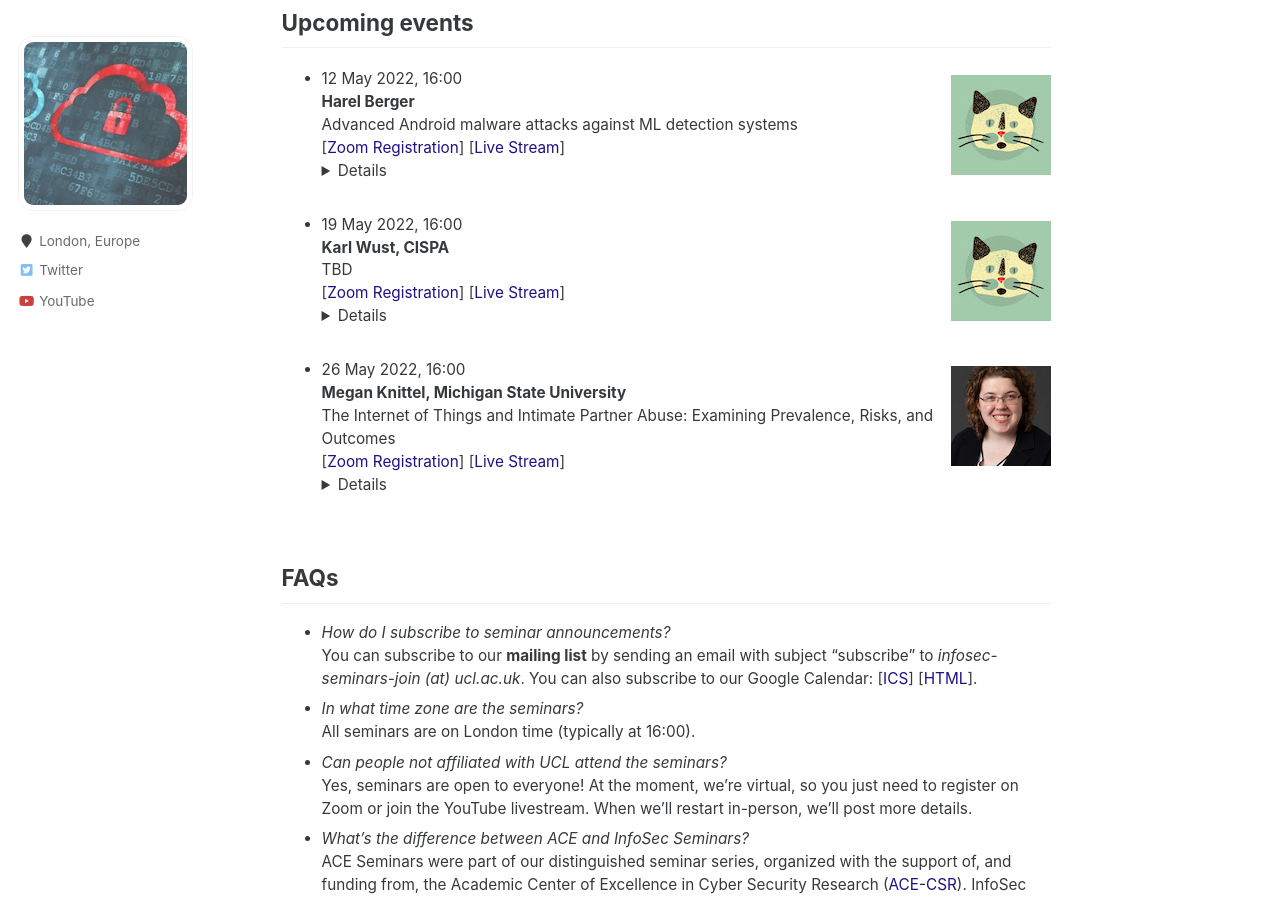
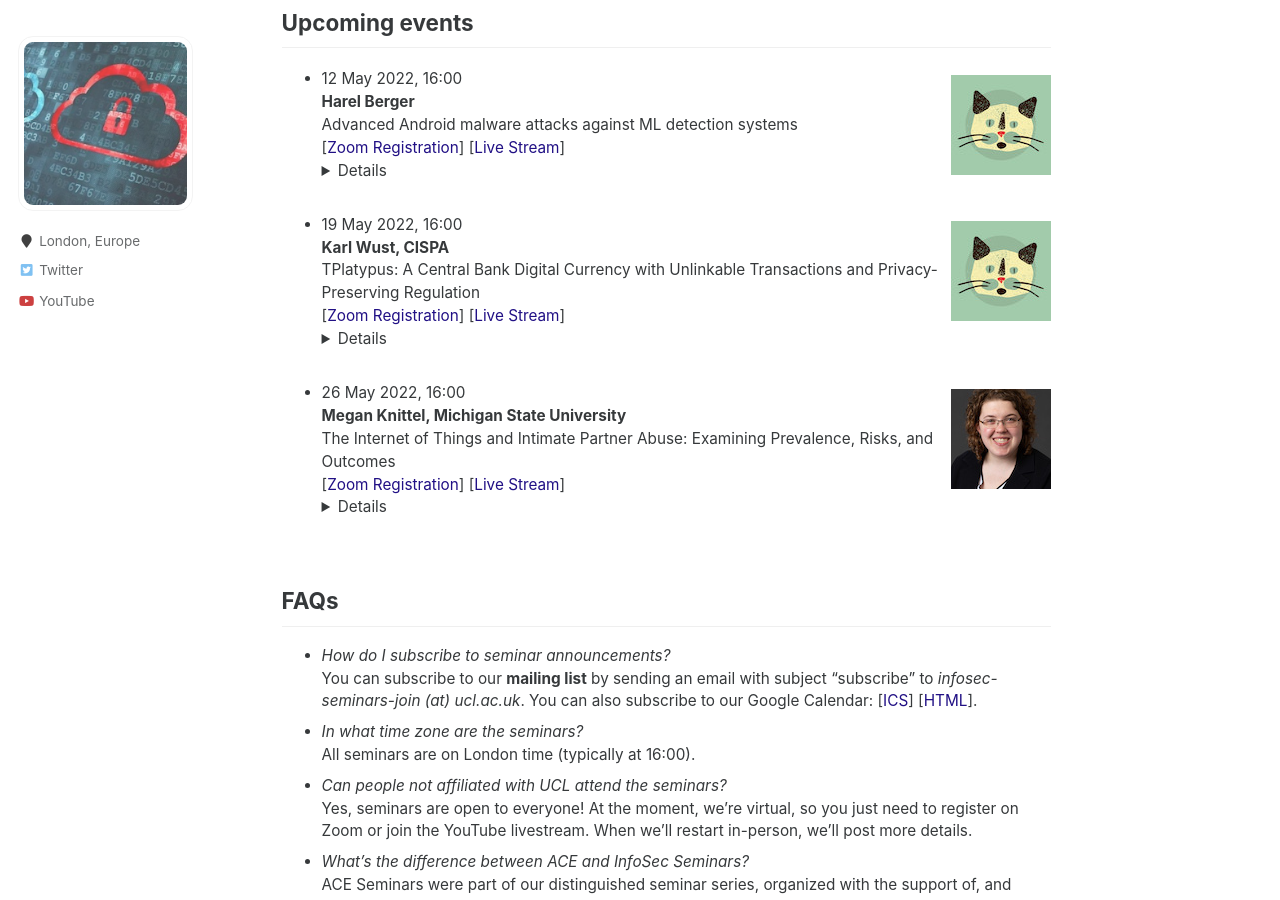
Before and after one commit to uclisec/uclisec.github.io, a Jekyll site: the page built from _pages/seminars.md, in a window 1280 px wide and 900 px high, scrolled down 196 px. Built offline with Jekyll 4.4.1, drawn with Linux system fonts in a browser that asks for light colours.

Commit message:
Update seminars.md

```diff
--- a/_pages/seminars.md
+++ b/_pages/seminars.md
@@ -18,8 +18,9 @@ Advanced Android malware attacks against ML detection systems
 <img src="../images/cat.jpg" style="float:right;width:100px;height:100px;margin-top:15px">
 - 19 May 2022, 16:00
 **Karl Wust, CISPA**
-TBD
-[[Zoom Registration](https://ucl.zoom.us/meeting/register/tJYpf-2grTorGNxFnItdfR3SSG89tgyB9Zeh)] [[Live Stream]()]<details>**Abstract:** <br><br>**Bio**: <br></details>
+TPlatypus: A Central Bank Digital Currency with Unlinkable Transactions and Privacy-Preserving Regulation
+[[Zoom Registration](https://ucl.zoom.us/meeting/register/tJYpf-2grTorGNxFnItdfR3SSG89tgyB9Zeh)] [[Live Stream]()]<details>**Abstract:** Due to the popularity of blockchain-based cryptocurrencies, the increasing digitalization of payments, and the constantly reducing role of cash in society, central banks have shown an increased interest in deploying central bank digital currencies (CBDCs) that could serve as a digital equivalent of cash. While most recent research on CBDCs focuses on blockchain technology, it is not clear that this choice of technology provides the optimal solution. In particular, the centralized trust model of a CBDC offers opportunities for different designs. This talk presents a design for retail CBDCs that builds on ideas from traditional (centralized) e-cash schemes instead of using a blockchain-based system. This CBDC design, called Platypus, provides strong privacy, high scalability, and an expressive but simple regulation mechanism, which are all critical features for a CBDC. Platypus achieves these properties by adapting techniques similar to those used in anonymous blockchain cryptocurrencies like Zcash, applying them to the e-cash context, and combining them with a novel privacy-preserving regulation mechanism.<br><br>**Bio**:Karl Wüst is a tenure-track faculty member at the CISPA Helmholtz Center for Information Security since October 2021. Previously, he completed his PhD at ETH Zurich in the System Security Group.
+His research interests are broadly in information security with a particular focus on security and privacy aspects of digital currency and smart contract systems as well as some aspects of trustworthy computing. His research combines techniques from cryptography, distributed systems, and trusted hardware to build systems that are practical and balance the trade-off between reducing trust assumptions and high performance.<br></details>
 <!----->
 <img src="../images/megan.jpg" style="float:right;width:100px;height:100px;margin-top:15px">
 - 26 May 2022, 16:00
```
